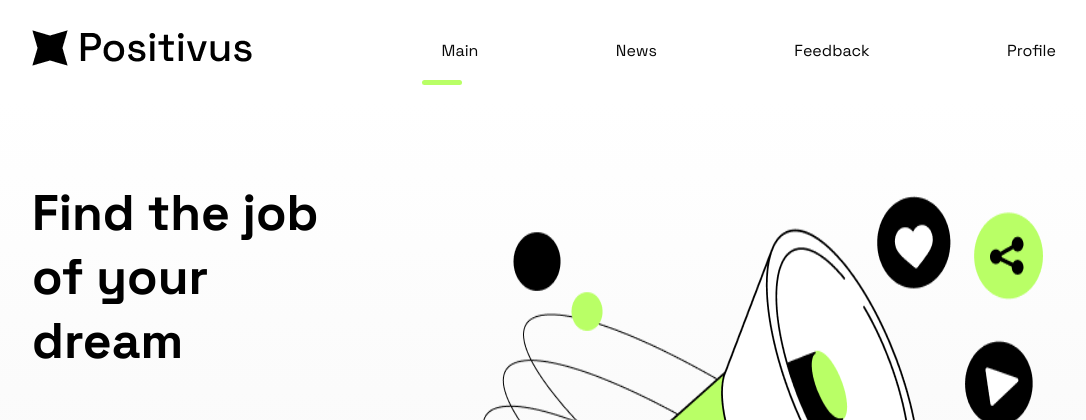
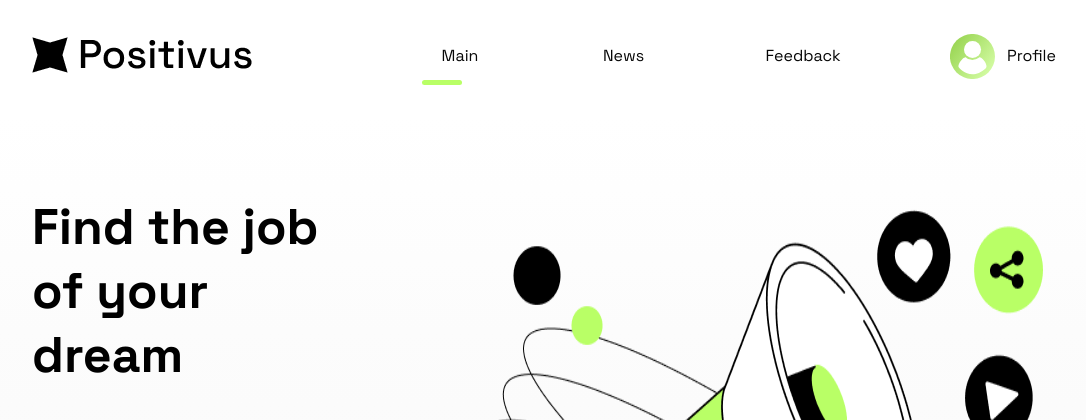
Before and after one commit to Lavislad/Freelance, a Django app: page / in a window 1280 px wide. Shown: the top 420 px of the page, without its empty margins (96-1182 px from the left). Run offline with Django 5.2, Linux system fonts and the light colour scheme; the visitor is signed in with stand-in values (Sample User, id 1); some libraries are stand-ins or nearby versions.

Commit message:
Default Avatar and Navbar Hover Effect Fix

```diff
--- a/Freelance/main/static/main/css/main.css
+++ b/Freelance/main/static/main/css/main.css
@@ -82,6 +82,7 @@ header {
     padding: 30px 0;
     display: flex;
     justify-content: space-between;
+    align-items: center;
 }
 
 .header1 {
@@ -198,34 +199,27 @@ header nav ul li.btn a:hover,
     border: 1px solid #fff;
 }
 
-header nav ul li:not(.btn) a::before {
+header nav ul li:not(.btn) a::before,
+header nav ul li:not(.btn).active a::before {
     content: '';
     display: block;
-    width: 0px;
+    width: 0%;
     height: 5px;
     background-color: #B9FF66;
     border-radius: 10px;
-    position: absolute;
+    position: relative;
     top: 40px;
     left: -20px;
     transition: all 500ms;
 }
 
 header nav ul li:not(.btn).active a::before {
-    content: '';
     width: 40px;
-    height: 5px;
-    background-color: #B9FF66;
-    border-radius: 10px;
-    position: absolute;
-    top: 40px;
-    left: -20px;
-    transition: all 500ms;
 }
 
 header nav ul li:hover a::before {
-    width: 40px;
-    transform: translateX(100%);
+    width: 100%;
+    transform: translateX(20px);
 }
 
 header input,
@@ -235,6 +229,18 @@ header label {
 
 .menu-btn {
     display: none;
+}
+
+nav .avatar {
+    max-width: 45px;
+    position: relative;
+    top: 18px;
+    left: -12px;
+}
+
+nav .profile {
+    position: relative;
+    top: -29px;
 }
 
 .hero {
--- a/Freelance/main/templates/main/layout.html
+++ b/Freelance/main/templates/main/layout.html
@@ -18,7 +18,7 @@
                     <li class="{% if title == 'Main Page' %}active{% endif %}"><a href="{% url 'index' %}" class="nav-a">Main</a></li>
                     <li class="{% if title == 'News Page' %}active{% endif %}"><a href="{% url 'news_index' %}" class="nav-a">News</a></li>
                     <li class="{% if title == 'Feedback Page' %}active{% endif %}"><a href="{% url 'feedback_index' %}" class="nav-a">Feedback</a></li>
-                    {% if user.is_authenticated %}<li class="profile"><a href="#">Profile</a></li>
+                    {% if user.is_authenticated %}<li class="profile"><a href="#"><img src="{% static 'main/img/NoAvatarImage.svg' %}" class="avatar" alt="Avatar">Profile</a></li>
                     {% else %}<li class="btn"><a href="{% url 'login' %}" class="nav-btn">Log in</a></li>
                     {% endif %}
                 </ul>
```
Also changed, not shown: Freelance/main/static/main/img/NoAvatarImage.svg (added).
